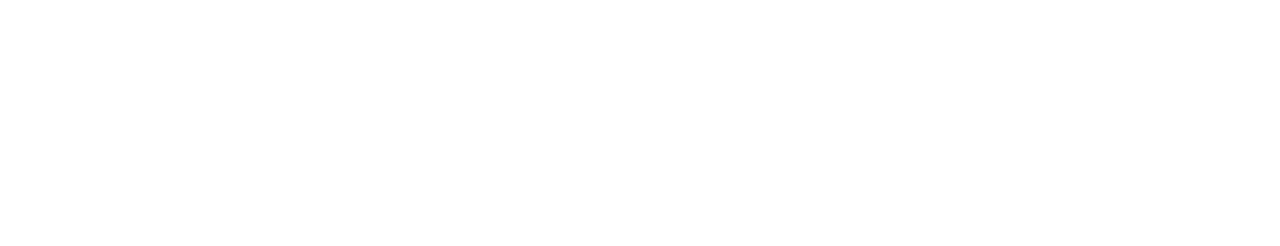
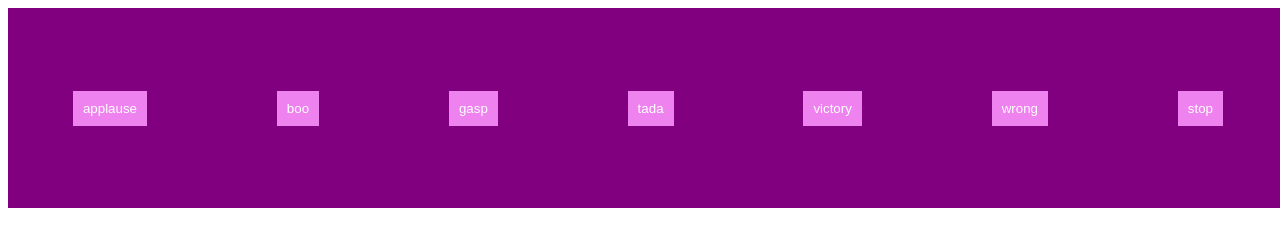
Before and after one commit to acciojob/Soundbar-handesaurabh, a website: page main.html in a window 1280 px wide. Drawn offline with Linux system fonts and the light colour scheme.

Commit message:
created a submission

```diff
--- a/main.html
+++ b/main.html
@@ -8,6 +8,15 @@
 
 <body>
 	<!-- the entire body must be written by student -->
+	<div id="buttons">
+		<button class="btn" data-siund="applause">applause</button>
+		<button class="btn" data-siund="boo">boo</button>
+		<button class="btn" data-siund="gasp">gasp</button>
+		<button class="btn" data-siund="tada">tada</button>
+		<button class="btn" data-siund="victory">victory</button>
+		<button class="btn" data-siund="wrong">wrong</button>
+		<button class="stop">stop</button>
+	</div>
     <script type="text/javascript" src="./script.js">
 </script>
 
--- a/script.js
+++ b/script.js
@@ -1 +1,21 @@
 //your JS code here. If required.
+  const buttons = document.querySelectorAll(".btn");
+    const stopButton = document.querySelector(".stop");
+    let currentAudio = null;
+ buttons.forEach(button => {
+      button.addEventListener('click', () => {
+        const soundName = button.dataset.sound;
+        if(currentAudio) {
+          currentAudio.pause();
+          currentAudio.currentTime = 0;
+        }
+        currentAudio = new Audio(`sounds/${soundName}.mp3`);
+        currentAudio.play();
+      });
+    });
+ stopButton.addEventListener('click', () => {
+      if(currentAudio) {
+        currentAudio.pause();
+        currentAudio.currentTime = 0;
+      }
+    });
--- a/styles.css
+++ b/styles.css
@@ -1 +1,21 @@
 /*  your css code here. If applicable */
+#buttons{
+	background-color:purple;
+	width:100vw;
+	height:200px;
+	display:flex;
+	justify-content:space-around;
+	align-items:center;
+}
+.btn{
+	background-color:violet;
+	border:none;
+	padding:10px;
+	color:white;
+}
+.stop{
+	background-color:violet;
+	border:none;
+	padding:10px;
+	color:white;
+}
```
